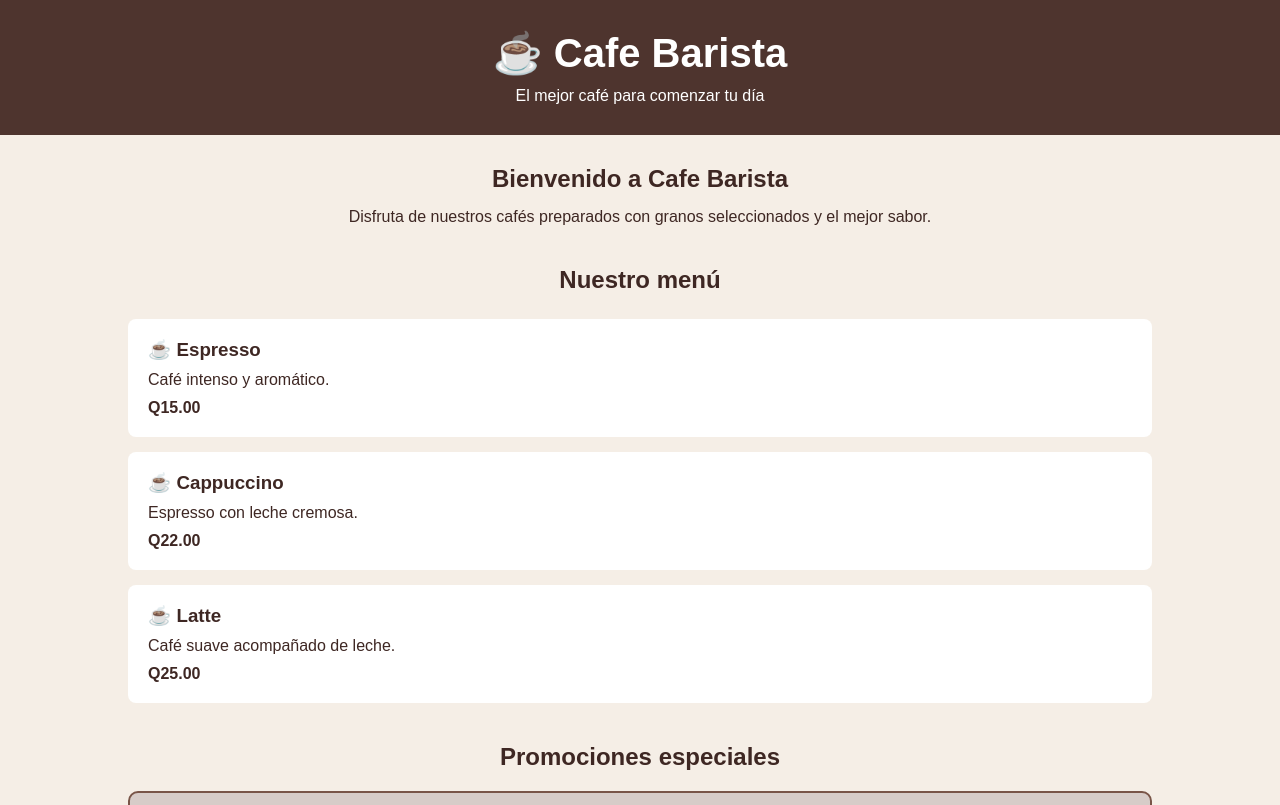
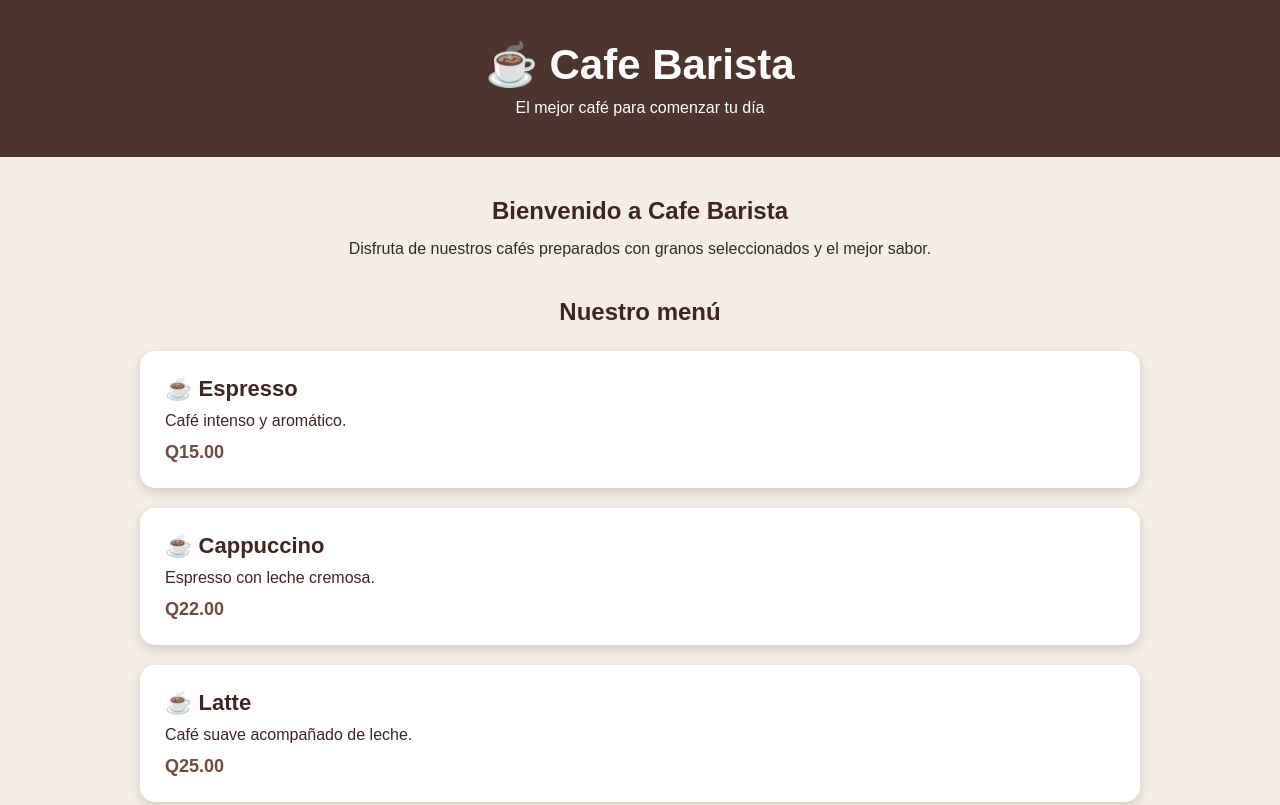
Before and after one commit to Obatene/Cafe-Barista, a plain HTML site: page index.html in a window 1280 px wide. Shown: the top 805 px of the page. Drawn offline with Linux system fonts and the light colour scheme.

Commit message:
Mejorar diseño de tarjetas del menú

```diff
--- a/estilos.css
+++ b/estilos.css
@@ -14,17 +14,18 @@ header {
     background-color: #4e342e;
     color: white;
     text-align: center;
-    padding: 30px;
+    padding: 40px 20px;
 }
 
 header h1 {
-    font-size: 40px;
+    font-size: 42px;
     margin-bottom: 10px;
 }
 
 main {
     width: 80%;
-    margin: 30px auto;
+    max-width: 1000px;
+    margin: 40px auto;
 }
 
 .inicio {
@@ -36,27 +37,44 @@ main {
     margin-bottom: 15px;
 }
 
+/* MENÚ */
+
 .menu h2 {
     text-align: center;
     margin-bottom: 25px;
 }
 
+/* MEJORA VISUAL 1: TARJETAS */
+
 .producto {
     background-color: white;
-    padding: 20px;
-    margin: 15px 0;
-    border-radius: 8px;
+    padding: 25px;
+    margin: 20px 0;
+    border-radius: 15px;
+    box-shadow: 0 4px 12px rgba(0, 0, 0, 0.15);
+    transition: transform 0.3s ease, box-shadow 0.3s ease;
+}
+
+.producto:hover {
+    transform: translateY(-5px);
+    box-shadow: 0 8px 20px rgba(0, 0, 0, 0.20);
 }
 
 .producto h3 {
     margin-bottom: 10px;
+    font-size: 22px;
 }
 
 .producto p {
-    margin-bottom: 10px;
+    margin-bottom: 12px;
 }
 
-/* SECCIÓN DE PROMOCIONES */
+.producto strong {
+    color: #6d4c41;
+    font-size: 18px;
+}
+
+/* PROMOCIONES */
 
 .promociones {
     margin-top: 40px;
```
